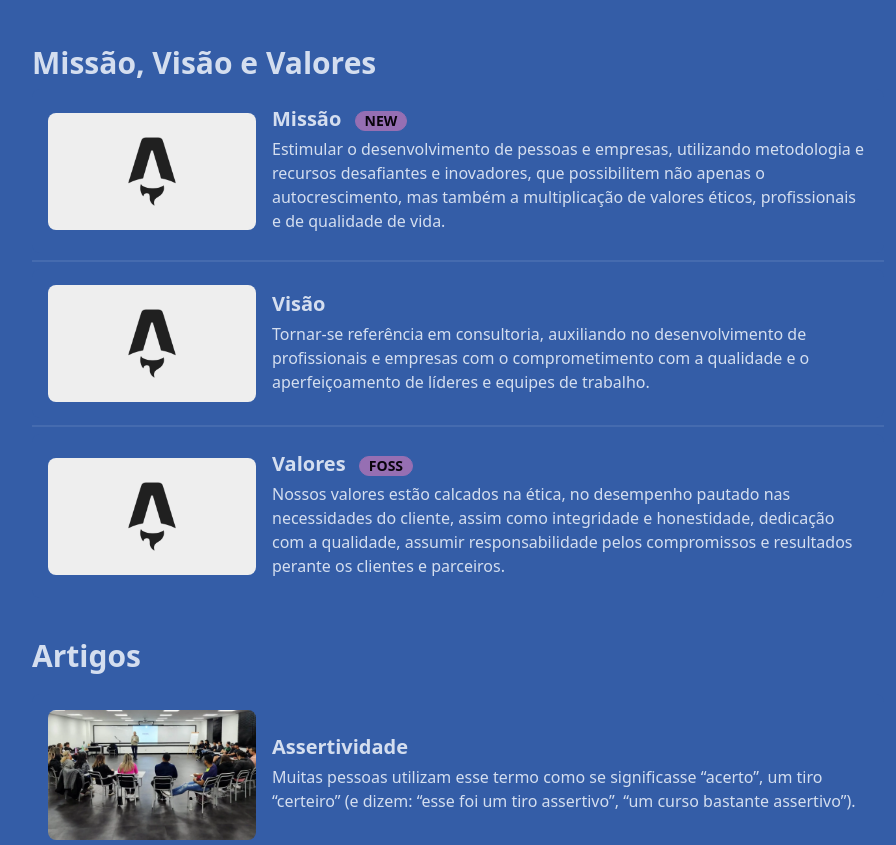
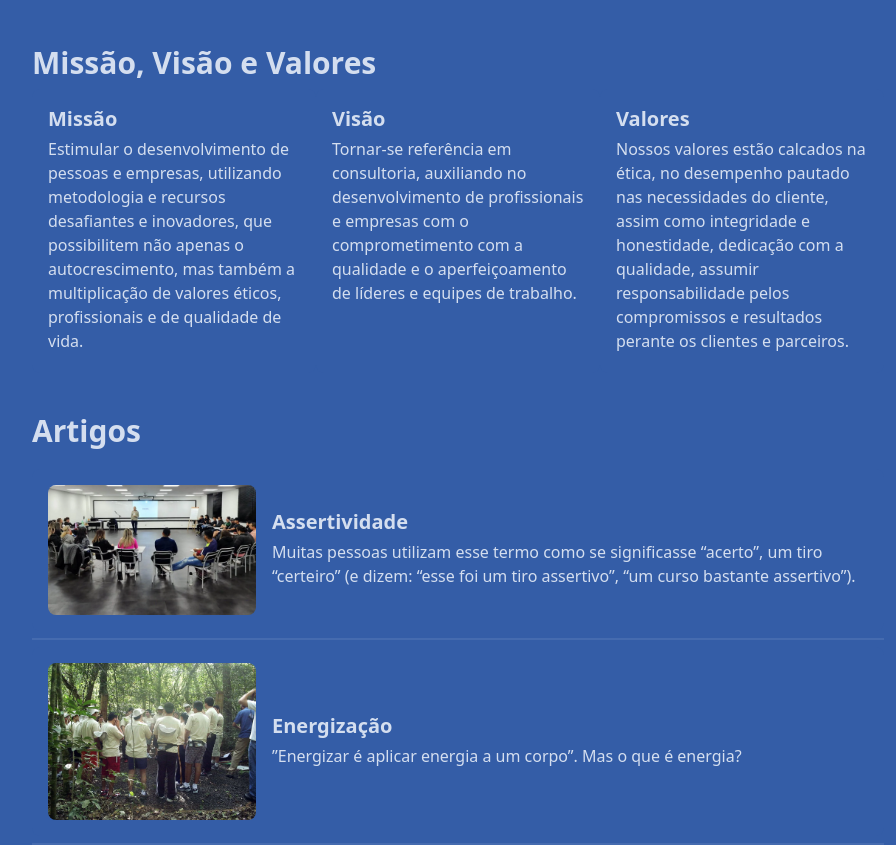
Before and after one commit to dsemblano/tinoviana-astrofy, an Astro site: page / in a window 1280 px wide. Shown: the part 1607-2452 px from the top of the page, without its empty margins (334-1230 px from the left). Built offline with nearby package versions, Linux system fonts and the light colour scheme; Astro itself is replaced by a stand-in of ours.

Commit message:
Mission statement added to homepage

```diff
--- a/src/pages/index.astro
+++ b/src/pages/index.astro
@@ -54,31 +54,33 @@
   </div>
 
   <div>
-    <div class="text-3xl w-full font-bold mb-2">Missão, Visão e Valores</div>
+    <h2 class="text-3xl w-full font-bold mb-2">Missão, Visão e Valores</h2>
   </div>
 
-  <HorizontalCard
+  <div class="lg:grid lg:grid-cols-3 lg:grid-flow-row">
+    <HorizontalCard
     title="Missão"
-    img="/post_img.webp"
+    {/* img="/post_img.webp" */}
     desc="Estimular o desenvolvimento de pessoas e empresas, utilizando metodologia e recursos desafiantes e inovadores, que possibilitem não apenas o autocrescimento, mas também a multiplicação de valores éticos, profissionais e de qualidade de vida."
     url="#"
-    badge="NEW"
+    {/*badge="NEW" */}
   />
-  <div class="divider my-0"></div>
+  <!-- <div class="divider my-0"></div> -->
   <HorizontalCard
     title="Visão"
-    img="/post_img.webp"
+    {/*img="/post_img.webp" */}
     desc="Tornar-se referência em consultoria, auxiliando no desenvolvimento de profissionais e empresas com o comprometimento com a qualidade e o aperfeiçoamento de líderes e equipes de trabalho."
     url="#"
   />
-  <div class="divider my-0"></div>
+  <!-- <div class="divider my-0"></div> -->
   <HorizontalCard
     title="Valores"
-    img="/post_img.webp"
+    {/*img="/post_img.webp" */}
     desc="Nossos valores estão calcados na ética, no desempenho pautado nas necessidades do cliente, assim como integridade e honestidade, dedicação com a qualidade, assumir responsabilidade pelos compromissos e resultados perante os clientes e parceiros."
     url="#"
-    badge="FOSS"
+    {/*badge="FOSS" */}
   />
+  </div>
 
   <div>
     <div class="text-3xl w-full font-bold mb-5 mt-10">Artigos</div>
```
